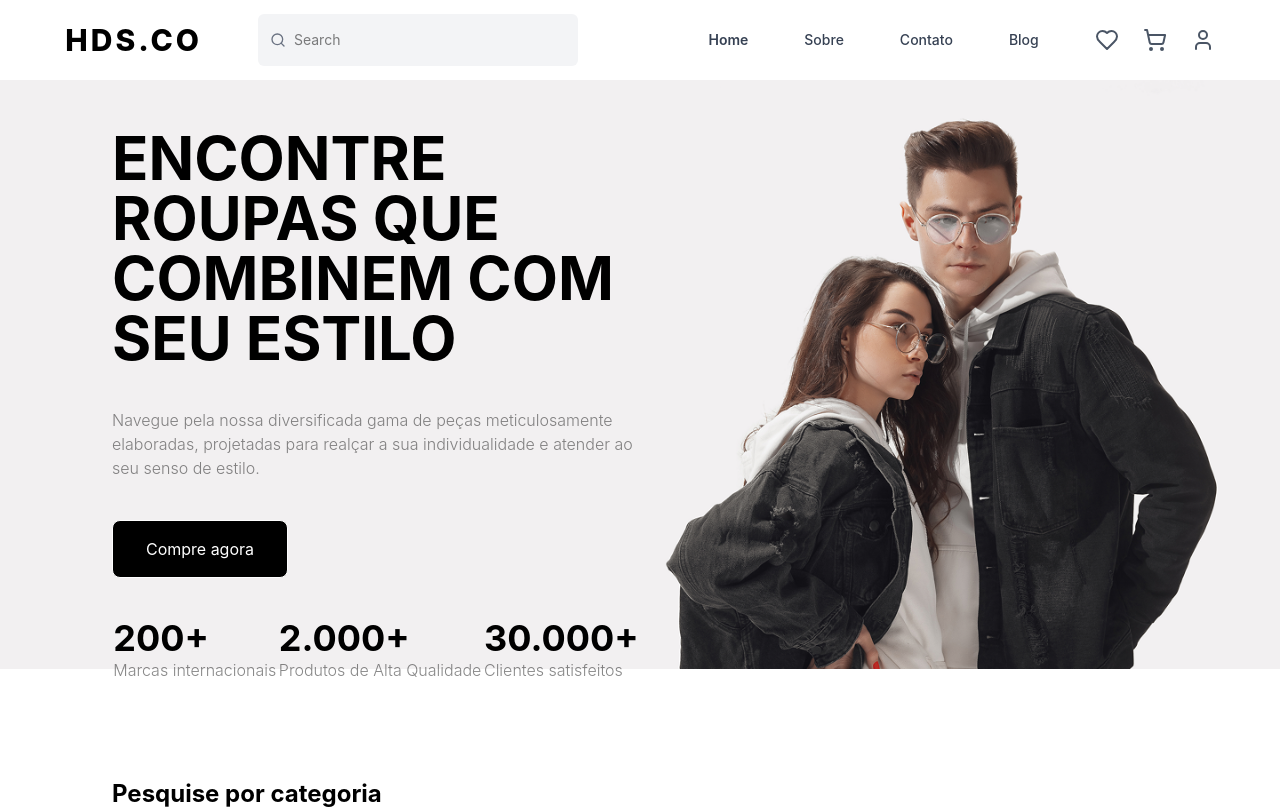
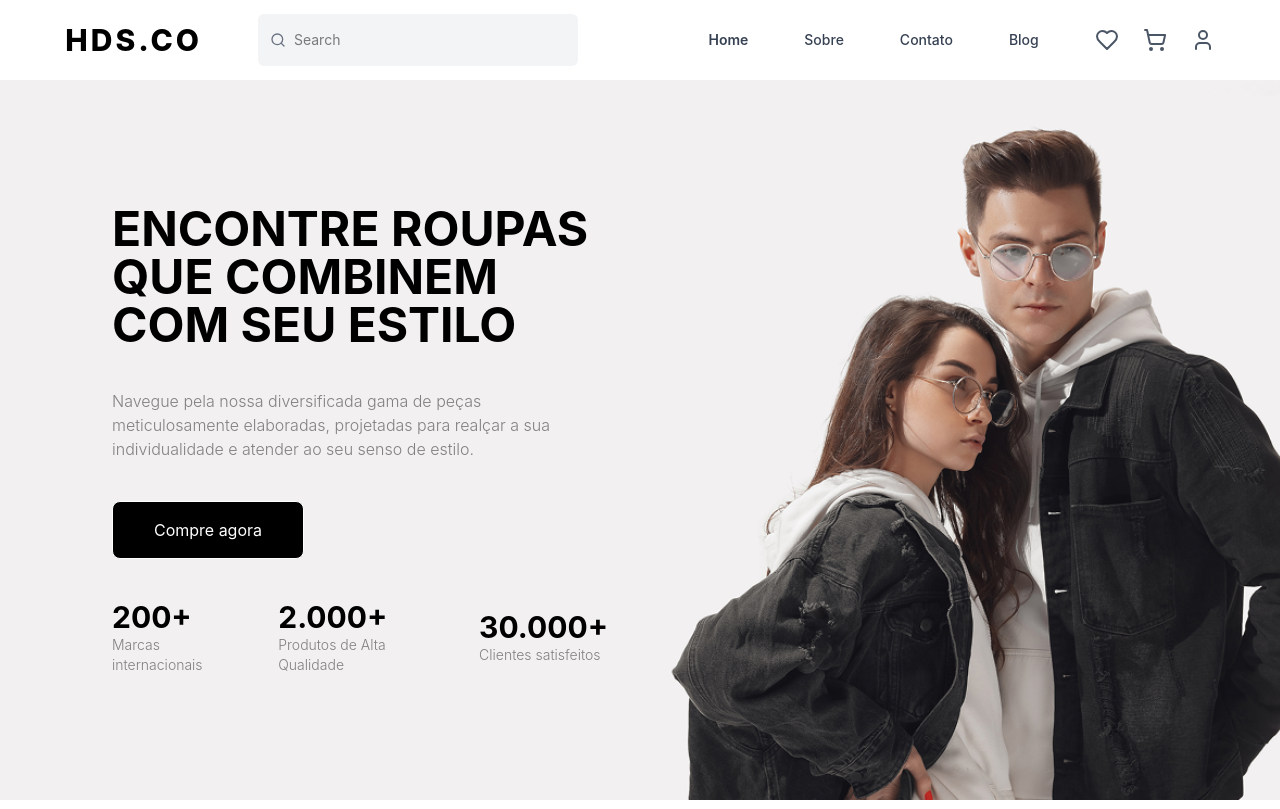
Before and after one commit to lucasherrerods/hds.co, a React app: page / in a window 1280 px wide. Shown: the top 809 px of the page. Built offline with nearby package versions, Linux system fonts and the light colour scheme; no server answers; the HTML template or start-up script is replaced by a standard one.

Commit message:
fix: adjust elements and layout for better view

```diff
--- a/src/components/HeroSection/index.jsx
+++ b/src/components/HeroSection/index.jsx
@@ -4,30 +4,30 @@ import Fade from '../Fade'
 export default function HeroSection() {
   return (
     <Fade>
-      <main className="relative w-full">
-        <img src={Banner} alt="Iphone background" className="absolute inset-0 w-full object-cover" />
-        <div className="relative w-1/2 z-10 flex flex-col h-full justify-center gap-10 py-12 pl-28">
-          <h1 className="text-6xl uppercase font-bold">
+      <main className="relative w-full h-[90vh] flex items-center overflow-hidden">
+        <img src={Banner} alt="Iphone background" className="absolute inset-0 w-full h-full object-cover" />
+        <div className="relative w-full md:w-1/2 z-10 flex flex-col justify-center gap-10 py-12 px-8 md:pl-28">
+          <h1 className="text-5xl uppercase font-bold">
             Encontre roupas que combinem com seu estilo
           </h1>
           <p className="text-base font-light text-[#0007]">
             Navegue pela nossa diversificada gama de peças meticulosamente elaboradas, projetadas para realçar a sua individualidade e atender ao seu senso de estilo.
           </p>
-          <button className="px-6 py-4 border text-white bg-black rounded-lg w-44 cursor-pointer">
+          <button className="px-6 py-4 border text-white bg-black rounded-lg w-48 cursor-pointer transition duration-600 hover:scale-105">
             Compre agora
           </button>
-          <ul className='flex items-center justify-around'>
+          <ul className='flex items-center justify-around gap-6'>
             <li>
-              <h3 className='text-4xl font-bold'>200+</h3>
-              <p className='text-base font-light text-[#0007]'>Marcas internacionais</p>
+              <h3 className='text-3xl font-bold'>200+</h3>
+              <p className='text-sm font-light text-[#0007]'>Marcas internacionais</p>
             </li>
             <li>
-              <h3 className='text-4xl font-bold'>2.000+</h3>
-              <p className='text-base font-light text-[#0007]'>Produtos de Alta Qualidade</p>
+              <h3 className='text-3xl font-bold'>2.000+</h3>
+              <p className='text-sm font-light text-[#0007]'>Produtos de Alta Qualidade</p>
             </li>
             <li>
-              <h3 className='text-4xl font-bold'>30.000+</h3>
-              <p className='text-base font-light text-[#0007]'>Clientes satisfeitos</p>
+              <h3 className='text-3xl font-bold'>30.000+</h3>
+              <p className='text-sm font-light text-[#0007]'>Clientes satisfeitos</p>
             </li>
           </ul>
         </div>
```
